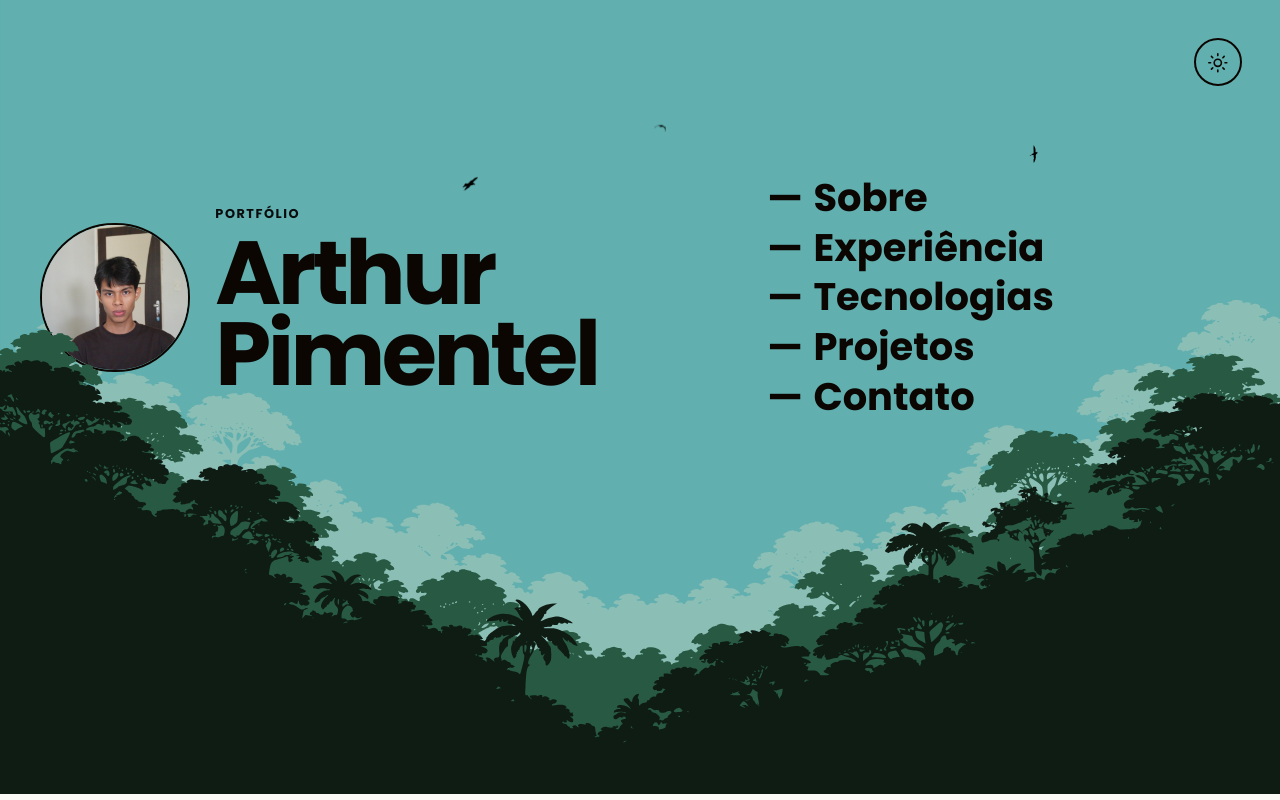
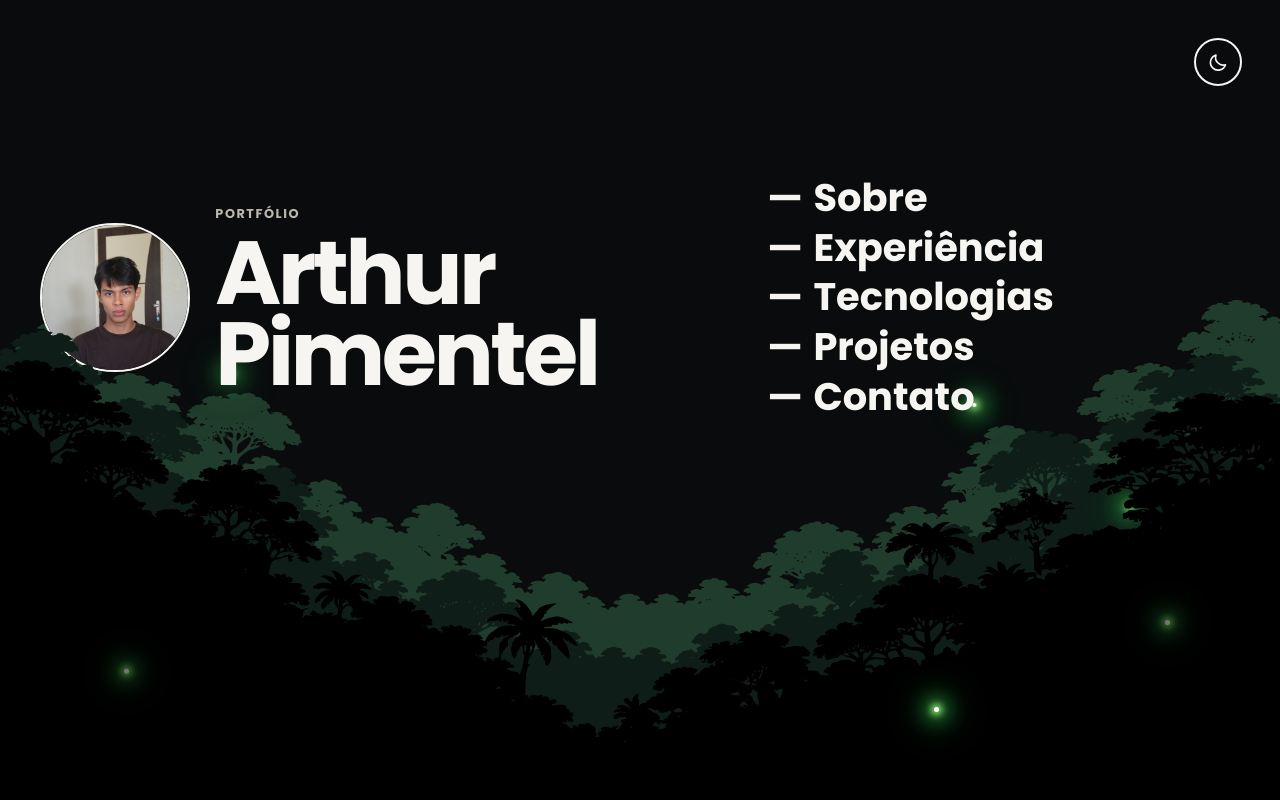
Before and after one commit to Covil-Works/Portifolio-Covil, a React (Vite) app: page / in a window 1280 px wide. Shown: the top 800 px of the page. Built offline with nearby package versions, Linux system fonts and the light colour scheme.

Commit message:
feat(theme): start portfolio in dark mode

```diff
--- a/src/App.jsx
+++ b/src/App.jsx
@@ -126,7 +126,7 @@ function ExperienceDetails({ experience, onClose }) {
 }
 
 function App() {
-  const [heroTheme, setHeroTheme] = useState('light')
+  const [heroTheme, setHeroTheme] = useState('dark')
   const [activeExperience, setActiveExperience] = useState(0)
   const heroRef = useRef(null)
   const experienceRef = useRef(null)
```
